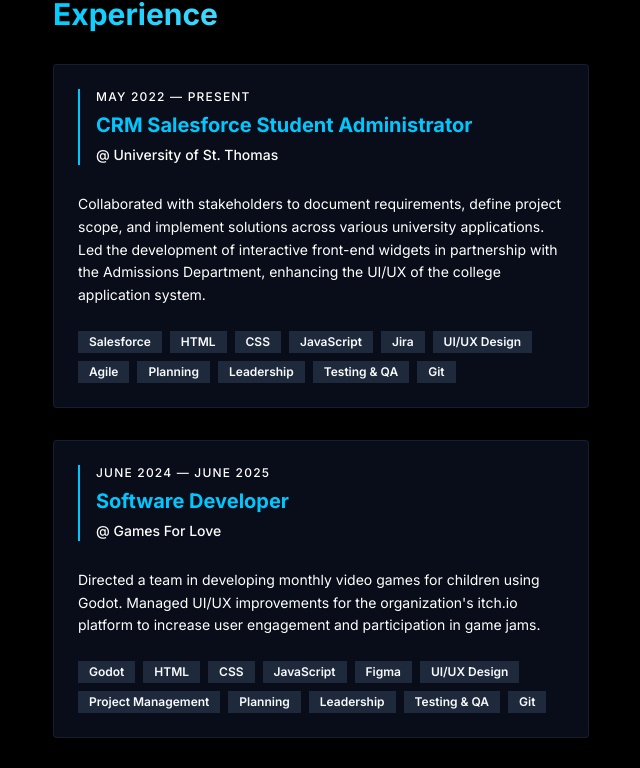
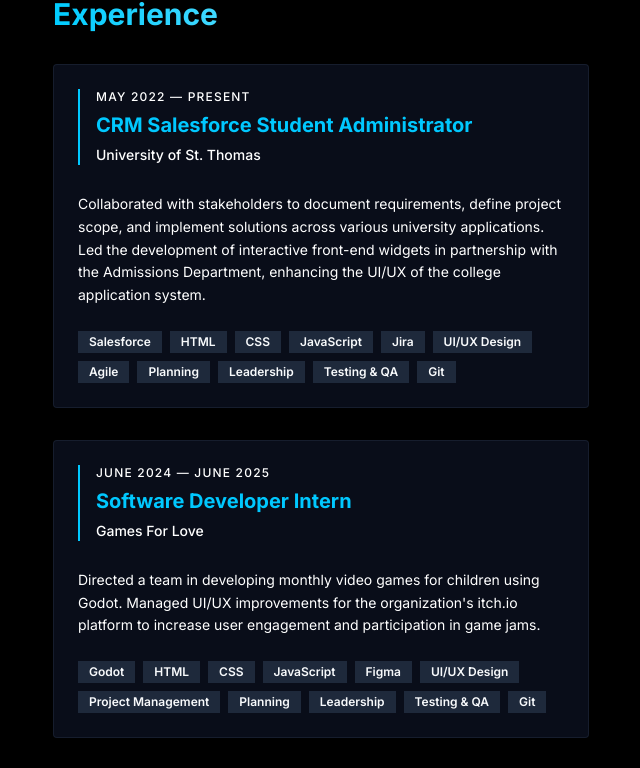
Before and after one commit to FrancisTR/FrancisTR.github.io, a Next.js app: page / in a window 1280 px wide. Shown: the part 1025-1793 px from the top of the page, without its empty margins (595-1235 px from the left). Built offline with nearby package versions, Linux system fonts and the light colour scheme; no server answers.

Commit message:
Update ExpCards.tsx

```diff
--- a/components/ExpCards.tsx
+++ b/components/ExpCards.tsx
@@ -34,7 +34,7 @@
   },
   {
     timeline: "June 2024 — June 2025",
-    currentPosition: "Software Developer",
+    currentPosition: "Software Developer Intern",
     place: "Games For Love",
     previousPositions: [""],
     description:
@@ -96,7 +96,7 @@
                   {job.currentPosition}
                 </p>
                 <p className="text-sm text-muted-foreground font-medium">
-                  @ {job.place}
+                  {job.place}
                 </p>
               </div>
             </CardHeader>
```
